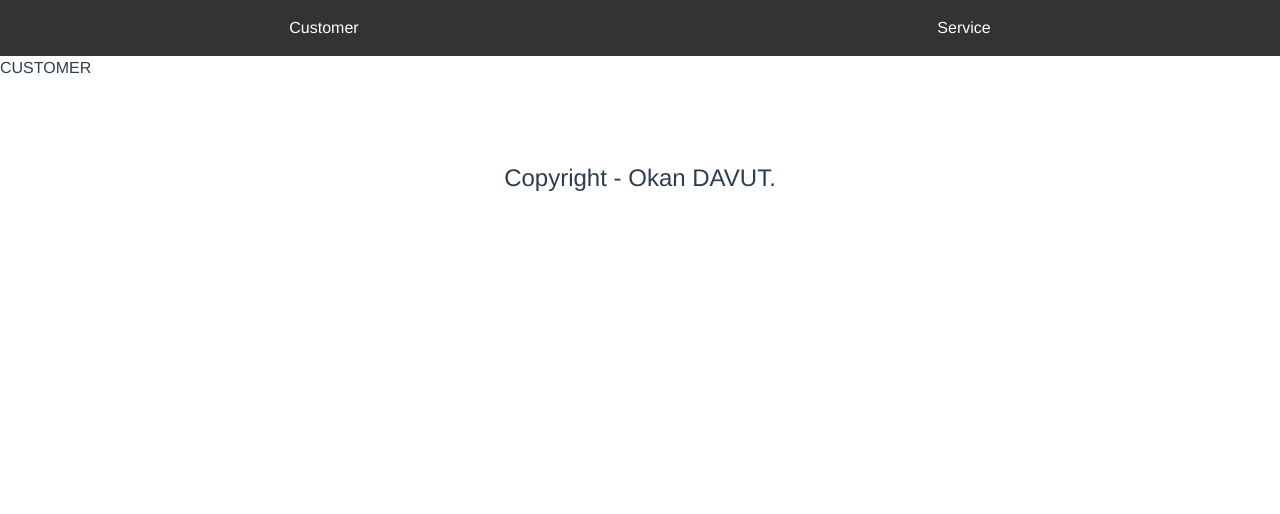
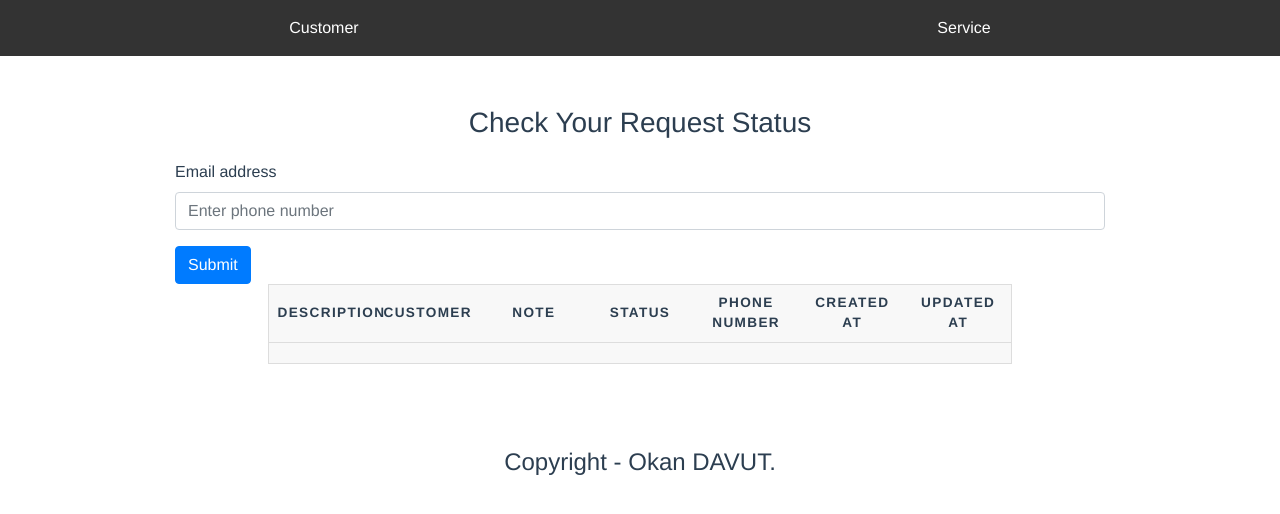
Before and after one commit to okandavut/customer-service-system, a Next.js app in the folder customer-service-client/: page /customer in a window 1280 px wide. Shown: the top 514 px of the page. Built offline with nearby package versions, Linux system fonts and the light colour scheme.

Commit message:
Search customer request for customer pag

```diff
--- a/customer-service-client/pages/customer/index.js
+++ b/customer-service-client/pages/customer/index.js
@@ -1,5 +1,65 @@
+import React, { useState } from 'react';
+import { Form, Button } from 'react-bootstrap';
+import axios from 'axios';
+import getFormattedDate from "../../utils/dateFormatter";
+
 function Customer() {
-  return <div>CUSTOMER</div>;
+  const [requests, setRequests] = useState({});
+  const [phoneNumber, setPhoneNumber] = useState("");
+
+  async function getRequestDetail(phoneNumber) {
+    console.log(phoneNumber);
+    const res = await axios.post(
+      "http://localhost:3000/getCustomerRequestsByPhoneNumber",
+      { customerPhone: phoneNumber }
+    );
+    setRequests(res.data);
+    console.log(res.data);
+  }
+  return (
+    <div className="container">
+      <center>
+        <h3 className="title">Check Your Request Status</h3>
+      </center>
+      <Form>
+        <Form.Group controlId="formBasicEmail">
+          <Form.Label>Email address</Form.Label>
+          <Form.Control type="number" placeholder="Enter phone number" value={phoneNumber} onChange={e => setPhoneNumber(e.target.value)} />
+          <Form.Text className="text-muted">
+          </Form.Text>
+        </Form.Group>
+
+        <Button variant="primary" type="button" onClick={getRequestDetail.bind(this, phoneNumber)}
+          s>
+          Submit
+       </Button>
+      </Form>
+      <table className="service-list">
+        <thead>
+          <tr>
+            <th>Description</th>
+            <th>Customer</th>
+            <th>Note</th>
+            <th>Status</th>
+            <th>Phone Number</th>
+            <th>Created At</th>
+            <th>Updated At</th>
+          </tr>
+        </thead>
+        <tbody>
+          <tr>
+            <td>{requests.description}</td>
+            <td>{requests.createdCustomerName}</td>
+            <td>{requests.note}</td>
+            <td>{requests.status}</td>
+            <td>{requests.customerPhone}</td>
+            <td>{requests.updatedDate !== undefined ? getFormattedDate(requests.createdDate) : ""}</td>
+            <td>{requests.updatedDate !== undefined ? getFormattedDate(requests.updatedDate) : ""}</td>
+          </tr>
+        </tbody>
+      </table>
+    </div>
+  );
 }
 
 export default Customer;
--- a/customer-service-client/styles/globals.css
+++ b/customer-service-client/styles/globals.css
@@ -48,5 +48,8 @@ table th {
   text-transform: uppercase;
 }
 .title{
-  margin: 70px 0px 50px 0px ;
+  margin: 50px 0px 20px 0px ;
 }
+.container{
+  width:75% !important;
+}
```
